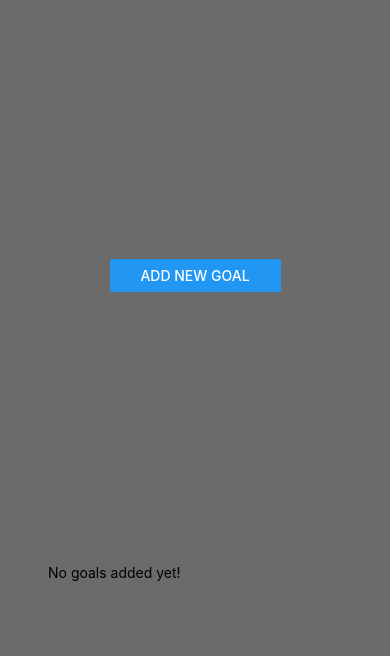
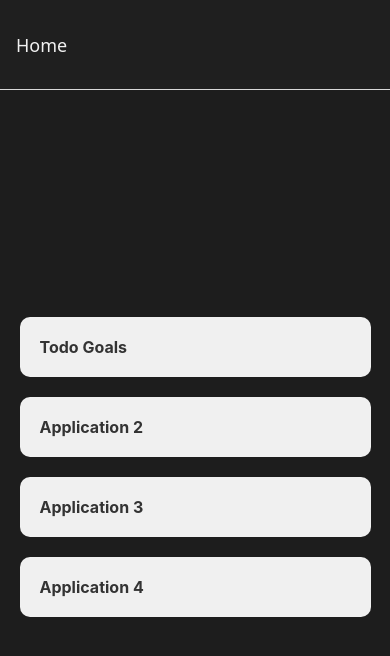
Before and after one commit to michalwygonik/react-native-course, a React Native app in the folder CourseProgressApp/: screen /Home in a window 390 px wide. Shown: the top 656 px of the page. Built offline with nearby package versions, Linux system fonts and the light colour scheme.

Commit message:
add navigation into project, simple app rebuild

```diff
--- a/CourseProgressApp/App.tsx
+++ b/CourseProgressApp/App.tsx
@@ -1,62 +1,33 @@
-import { Alert, Button, StyleSheet, Text, TextInput, View } from "react-native";
-import { useState } from "react";
-import GoalsList from "./components/GoalsList";
-import GoalInput from "./components/GoalInput";
+import React from "react";
+import { NavigationContainer } from "@react-navigation/native";
+import { createStackNavigator } from "@react-navigation/stack";
+
+import TodoGoals from "./apps/TodoGoals/TodoGoals";
+import HomeScreen from "./HomeScreen";
+
+const Stack = createStackNavigator();
 
 export default function App() {
-  interface CourseGoals {
-    id: string;
-    content: string;
-  }
+  return (
+    <NavigationContainer>
+      <Stack.Navigator
+        initialRouteName="Home"
+        screenOptions={{
+          headerStyle: {
+            backgroundColor: "#1F1F1F",
+            height: 90,
+          },
 
-  const [modalIsVisible, setModalIsVisible] = useState(false);
-
-  const [goalText, setGoalText] = useState("");
-  const [courseGoals, setCourseGoals] = useState<CourseGoals[]>([]);
-
-  const handleStartAddGoal = () => {
-    setModalIsVisible(true);
-  };
-
-  const handleEndAddGoal = () => {
-    setModalIsVisible(false);
-  };
-
-  const removeGoalHandler = (id: string) => {
-    setCourseGoals((currentGoals) =>
-      currentGoals.filter((goal) => goal.id !== id)
-    );
-  };
-
-  return (
-    <View style={styles.appContainer}>
-      <View style={styles.button}>
-        <Button title="Add New Goal" onPress={handleStartAddGoal} />
-      </View>
-
-      <GoalInput
-        goalText={goalText}
-        setGoalText={setGoalText}
-        courseGoals={courseGoals}
-        setCourseGoals={setCourseGoals}
-        visible={modalIsVisible}
-        endAddGoal={handleEndAddGoal}
-      />
-      <GoalsList courseGoals={courseGoals} onDeleteGoal={removeGoalHandler} />
-    </View>
+          headerTintColor: "#f0f0f0",
+          headerTitleStyle: {
+            fontWeight: "100",
+            fontSize: 18,
+          },
+        }}
+      >
+        <Stack.Screen name="Home" component={HomeScreen} />
+        <Stack.Screen name="Todo Goals" component={TodoGoals} />
+      </Stack.Navigator>
+    </NavigationContainer>
   );
 }
-
-const styles = StyleSheet.create({
-  appContainer: {
-    flex: 1,
-    justifyContent: "space-evenly",
-    alignItems: "center",
-    padding: 24,
-    backgroundColor: "rgb(107, 107, 107)",
-  },
-  button: {
-    marginVertical: 32,
-    width: "50%",
-  },
-});
--- /dev/null
+++ b/CourseProgressApp/HomeScreen.tsx
@@ -0,0 +1,49 @@
+import React from "react";
+import { View, Text, StyleSheet, TouchableOpacity } from "react-native";
+
+export default function HomeScreen({ navigation }: any) {
+  return (
+    <View style={styles.container}>
+      <View style={styles.listContainer}>
+        <TouchableOpacity
+          style={styles.containerItem}
+          onPress={() => navigation.navigate("Todo Goals")}
+        >
+          <Text style={styles.containerItemText}>Todo Goals</Text>
+        </TouchableOpacity>
+        <View style={styles.containerItem}>
+          <Text style={styles.containerItemText}>Application 2</Text>
+        </View>
+        <View style={styles.containerItem}>
+          <Text style={styles.containerItemText}>Application 3</Text>
+        </View>
+        <View style={styles.containerItem}>
+          <Text style={styles.containerItemText}>Application 4</Text>
+        </View>
+      </View>
+    </View>
+  );
+}
+
+const styles = StyleSheet.create({
+  container: {
+    flex: 1,
+    justifyContent: "center",
+    alignItems: "center",
+    backgroundColor: "#1D1D1D",
+  },
+  listContainer: {
+    width: "90%",
+  },
+  containerItem: {
+    padding: 20,
+    backgroundColor: "#f0f0f0",
+    marginVertical: 10,
+    borderRadius: 10,
+  },
+  containerItemText: {
+    fontSize: 16,
+    fontWeight: "bold",
+    color: "#333",
+  },
+});
--- /dev/null
+++ b/CourseProgressApp/apps/TodoGoals/TodoGoals.tsx
@@ -0,0 +1,60 @@
+import React, { useState } from "react";
+import { StyleSheet, Text, View, Button } from "react-native";
+import GoalInput from "./components/GoalInput"; // Przykład: załóżmy, że masz komponent GoalInput
+import GoalsList from "./components/GoalsList"; // Przykład: załóżmy, że masz komponent GoalsList
+
+const TodoGoals: React.FC = () => {
+  const [modalIsVisible, setModalIsVisible] = useState(false);
+  const [goalText, setGoalText] = useState("");
+  const [courseGoals, setCourseGoals] = useState<
+    { id: string; content: string }[]
+  >([]);
+
+  const handleStartAddGoal = () => {
+    setModalIsVisible(true);
+  };
+
+  const handleEndAddGoal = () => {
+    setModalIsVisible(false);
+  };
+
+  const removeGoalHandler = (id: string) => {
+    setCourseGoals((currentGoals) =>
+      currentGoals.filter((goal) => goal.id !== id)
+    );
+  };
+
+  return (
+    <View style={styles.appContainer}>
+      <View style={styles.button}>
+        <Button title="Add New Goal" onPress={handleStartAddGoal} />
+      </View>
+
+      <GoalInput
+        goalText={goalText}
+        setGoalText={setGoalText}
+        courseGoals={courseGoals}
+        setCourseGoals={setCourseGoals}
+        visible={modalIsVisible}
+        endAddGoal={handleEndAddGoal}
+      />
+      <GoalsList courseGoals={courseGoals} onDeleteGoal={removeGoalHandler} />
+    </View>
+  );
+};
+
+const styles = StyleSheet.create({
+  appContainer: {
+    flex: 1,
+    justifyContent: "space-evenly",
+    alignItems: "center",
+    padding: 24,
+    backgroundColor: "#1D1D1D",
+  },
+  button: {
+    marginVertical: 32,
+    width: "50%",
+  },
+});
+
+export default TodoGoals;
--- a/CourseProgressApp/components/GoalInput.tsx
+++ b/CourseProgressApp/apps/TodoGoals/components/GoalInput.tsx
@@ -55,7 +55,7 @@ const GoalInput: React.FC<GoalInputProps> = ({
       <View style={styles.inputContainer}>
         <Image
           style={styles.image}
-          source={require("../assets/images/goal.png")}
+          source={require("../../../assets/images/goal.png")}
         />
         <TextInput
           placeholder="Your course goal"
@@ -97,7 +97,7 @@ const styles = StyleSheet.create({
     padding: 16,
     justifyContent: "center",
     alignItems: "center",
-    backgroundColor: "rgb(107, 107, 107)",
+    backgroundColor: "#1D1D1D",
   },
   image: {
     width: 100,
--- a/CourseProgressApp/components/GoalsList.tsx
+++ b/CourseProgressApp/apps/TodoGoals/components/GoalsList.tsx
@@ -17,7 +17,7 @@ const GoalsList: React.FC<GoalListProps> = ({ courseGoals, onDeleteGoal }) => {
         keyExtractor={(item) => item.id}
         ListEmptyComponent={
           <View>
-            <Text>No goals added yet!</Text>
+            <Text style={styles.text}>No goals added yet!</Text>
           </View>
         }
         renderItem={({ item }) => (
@@ -41,6 +41,10 @@ const styles = StyleSheet.create({
   flatListContainer: {
     padding: 12,
   },
+  text: {
+    fontSize: 16,
+    color: "#f0f0f0",
+  },
 });
 
 export default GoalsList;
```
Also changed, not shown: CourseProgressApp/package.json (+12 -3 lines), CourseProgressApp/apps/TodoGoals/components/GoalItem.tsx (renamed from CourseProgressApp/components/GoalItem.tsx), 1 other file (tests, documents, lock files or other folders).
